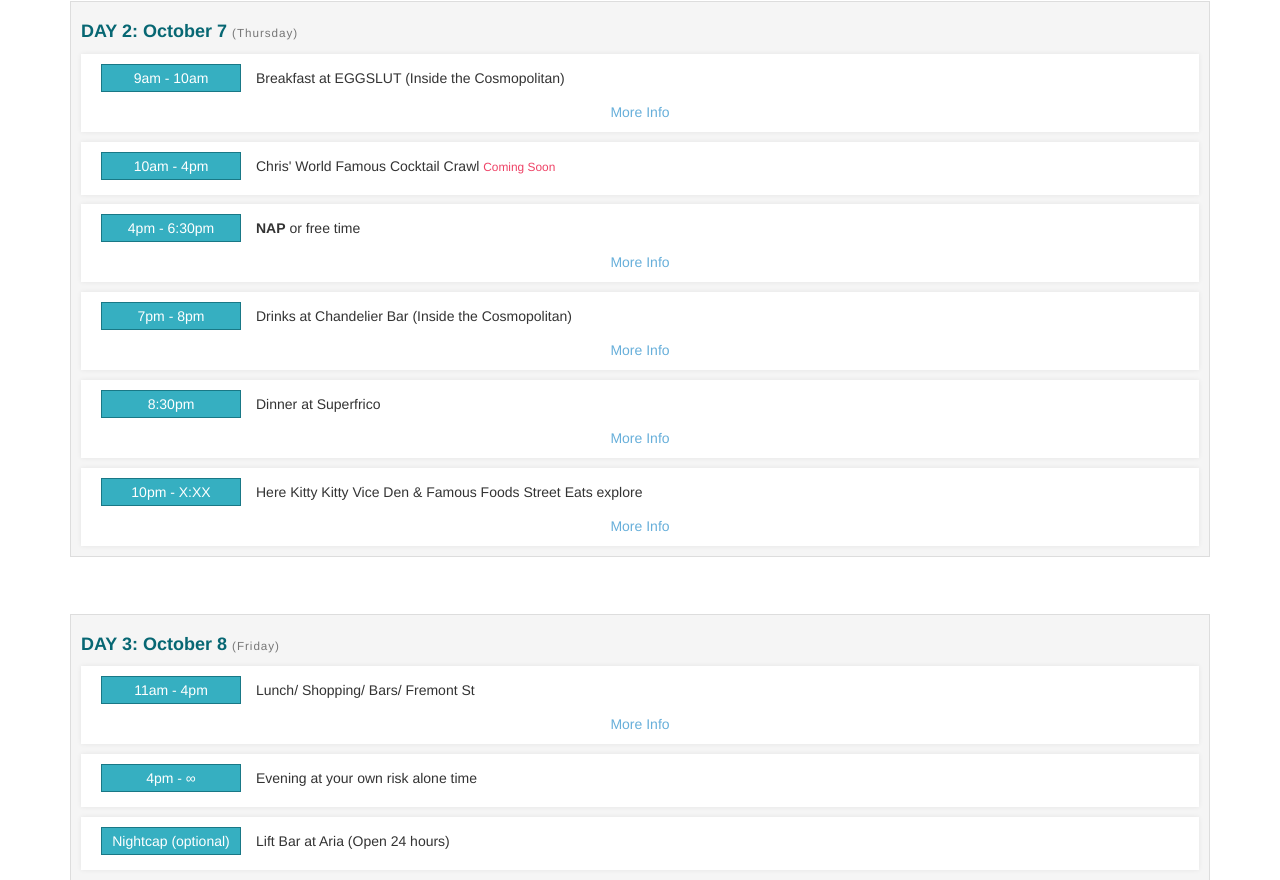
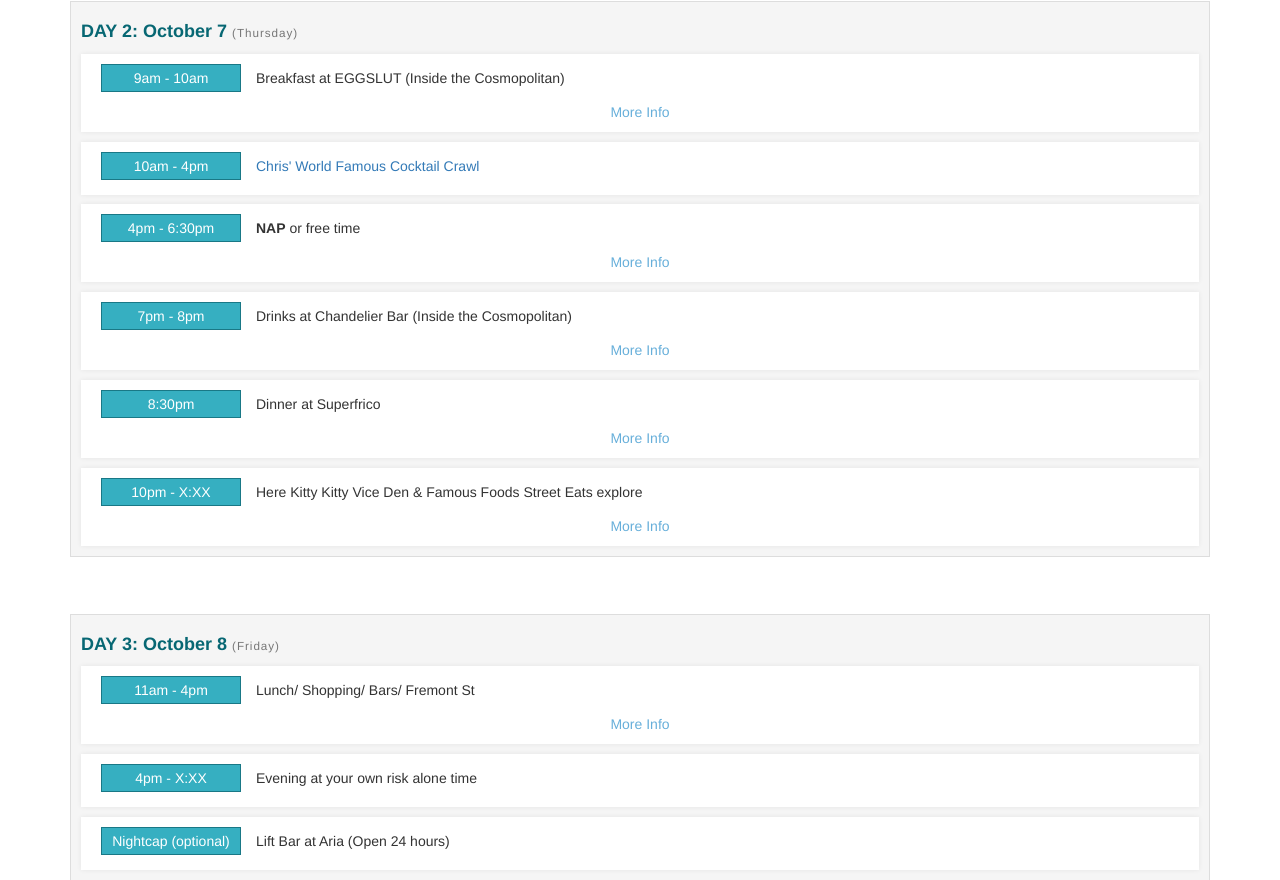
Before and after one commit to iojeff/vegas, a plain HTML site: page index.html in a window 1280 px wide. Shown: the part 1050-1930 px from the top of the page. Drawn offline with nearby package versions, Linux system fonts and the light colour scheme.

Commit message:
Update index.html

```diff
--- a/index.html
+++ b/index.html
@@ -311,7 +311,7 @@
                 <div class="schedule-card">
                     <div class="insidebox">
                         <span class="schedule-tag">10am - 4pm</span>
-                        <span class="schedule-start">Chris' World Famous Cocktail Crawl <small style="color:#ee4266;">Coming Soon</small></span>
+                        <span class="schedule-start"><a href="cocktail-crawl.html">Chris' World Famous Cocktail Crawl</a></span>
                     </div>
                 </div>
 
@@ -459,7 +459,7 @@
 
                 <div class="schedule-card">
                     <div class="insidebox">
-                        <span class="schedule-tag">4pm - &#8734;</span>
+                        <span class="schedule-tag">4pm - X:XX</span>
                         <span class="schedule-start">Evening at your own risk alone time</span>
                     </div>
                 </div>
```
